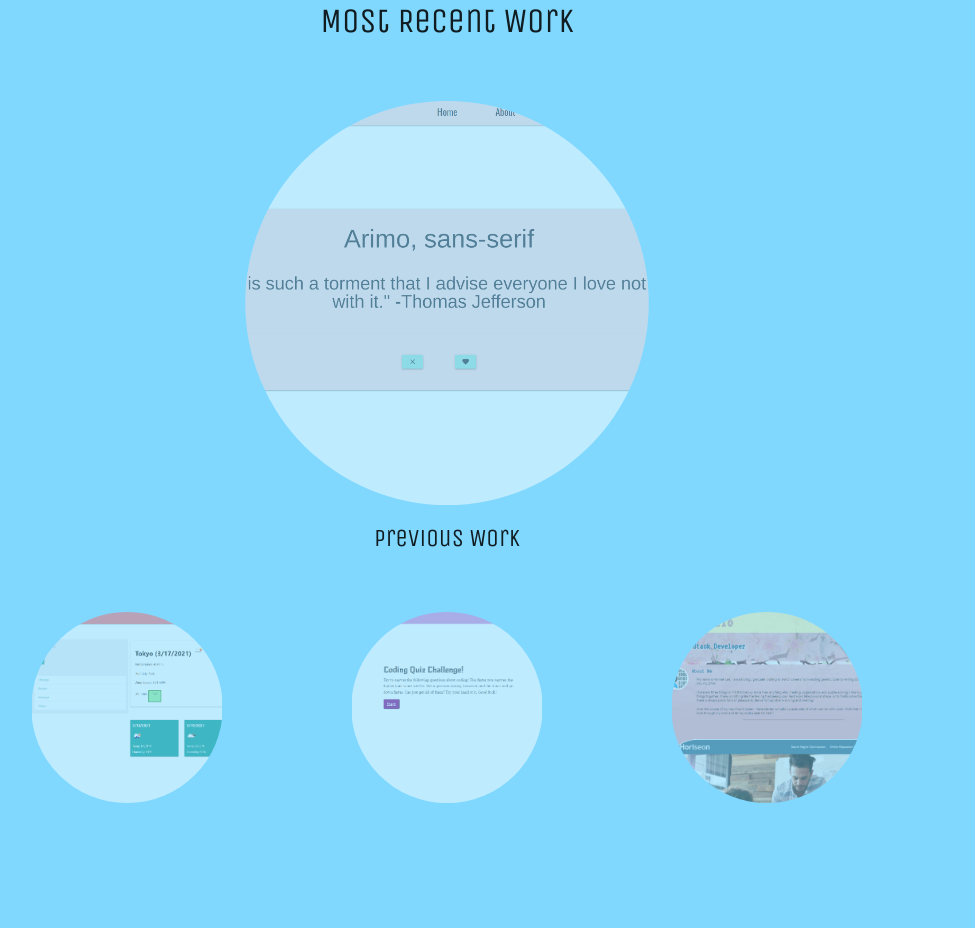
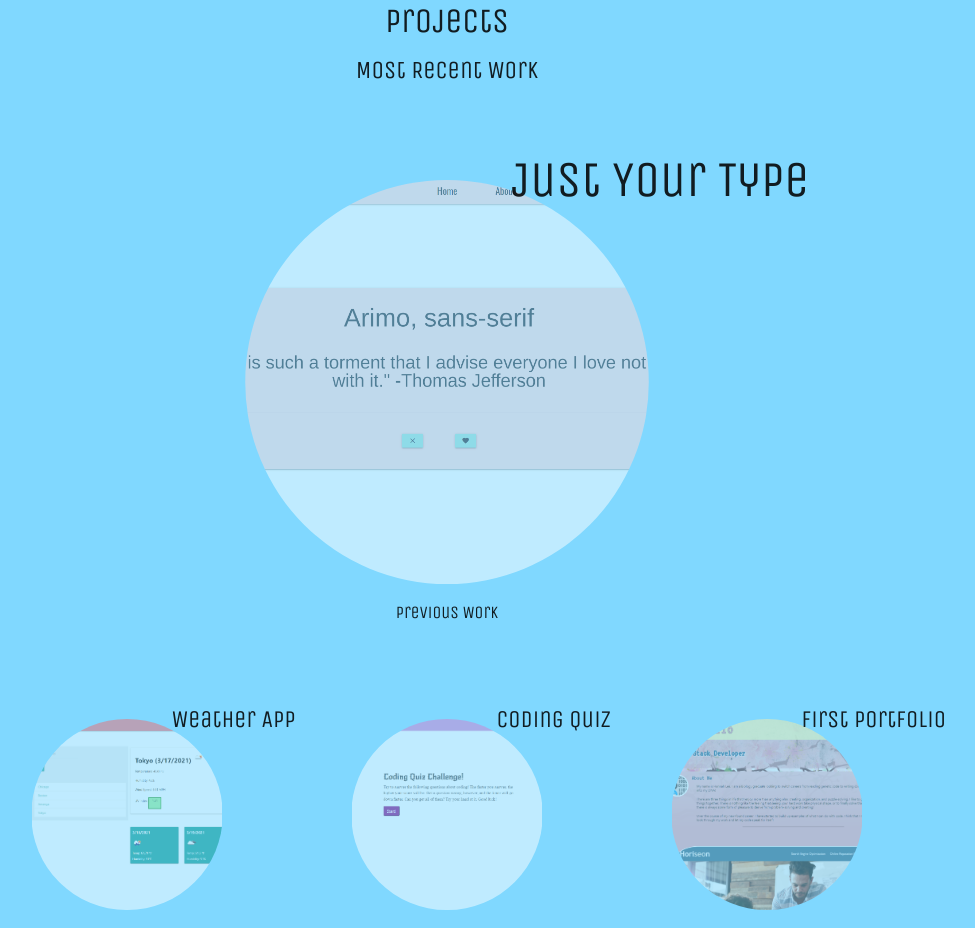
Before and after one commit to hanlee-311/hannah-lee-portfolio-3, a plain HTML site: page index.html in a window 1280 px wide. Shown: the part 1619-2547 px from the top of the page, without its empty margins (193-1168 px from the left). Drawn offline with nearby package versions, Linux system fonts and the light colour scheme.

Commit message:
'started work on titles over work cards

```diff
--- a/assets/style.css
+++ b/assets/style.css
@@ -2,7 +2,7 @@ body {
     background-color: #e1f5fe;
 }
 
-h1, h2, h3, h4, h5 {
+h1, h2, h3, h4, h5, h6 {
     font-family: 'Unica One', cursive;
 }
 
@@ -73,6 +73,9 @@ p {
 /* My work Styling */
 .past-work-container {
     margin-top: 4em;
+    position: relative;
+    font-family: 'Unica One', cursive;
+    font-size:x-large;
 }
 
 .past-work {
@@ -82,6 +85,34 @@ p {
 .past-work:hover {
     opacity: 1;
     transition: 0.3s;
+}
+
+.work-title {
+    position: absolute;
+}
+
+#one {
+    top: 60%;
+    transform: translate(-50%, -50%);
+    font-size: 50px;
+}
+
+#two {
+
+    z-index: 1;
+    transform: translate(-50%, -50%);
+}
+
+#three {
+
+    z-index: 1;
+    transform: translate(-50%, -50%);
+}
+
+#four {
+
+    z-index: 1;
+    transform: translate(-50%, -50%);
 }
 
 .line:before {
--- a/index.html
+++ b/index.html
@@ -81,22 +81,27 @@
     </div>
 
     <div id="my-work" class="parallax-container section-2 line light-blue accent-1">
+      <h4 class="center-align">Projects</h4>
       <div class="row">
-        <h4 class="center-align">Most Recent Work</h4>
+        <h5 class="center-align">Most Recent Work</h5>
         <div class="past-work-container">
           <a href="https://hanlee-311.github.io/Just-Your-Type/" target="_blank" rel="noopener noreferrer"><img class="col s4 offset-s4 past-work responsive-img circle" src="./assets/images/JYTHome.png" alt="just-your-type-app"></a>
+          <span id="one" class="work-title">Just Your Type</span>
         </div>
       </div>
       <div class="row">
-        <h5 class="center-align">Previous Work</h5>
+        <h6 class="center-align">Previous Work</h6>
         <div class="past-work-container">
-          <a class="carousel-item" href="https://hanlee-311.github.io/weather_app/" target="_blank" rel="noopener noreferrer"><img class="col s2 offset-s2 past-work responsive-img circle" src="./assets/images/weather-app.png" alt="weather-app"></a>
+          <a href="https://hanlee-311.github.io/weather_app/" target="_blank" rel="noopener noreferrer"><img class="col s2 offset-s2 past-work responsive-img circle" src="./assets/images/weather-app.png" alt="weather-app"></a>
+          <span id=two class="work-title">Weather App</span>
         </div>
         <div class="past-work-container">
-          <a class="carousel-item" href="https://hanlee-311.github.io/code-quiz/" target="_blank" rel="noopener noreferrer"><img class="col s2 offset-s1 past-work responsive-img circle" src="./assets/images/coding-quiz-page.png" alt="coding-quiz-app"></a>
+          <a href="https://hanlee-311.github.io/code-quiz/" target="_blank" rel="noopener noreferrer"><img class="col s2 offset-s1 past-work responsive-img circle" src="./assets/images/coding-quiz-page.png" alt="coding-quiz-app"></a>
+          <span id="three" class="work-title">Coding Quiz</span>
         </div>
         <div class="past-work-container">
-          <a class="carousel-item" href="https://hanlee-311.github.io/hannah-lee-portfolio-2/" target="_blank" rel="noopener noreferrer"><img class="col s2 offset-s1 past-work responsive-img circle" src="./assets/images/portfolio-1.png" alt="first-portfolio"></a>
+          <a href="https://hanlee-311.github.io/hannah-lee-portfolio-2/" target="_blank" rel="noopener noreferrer"><img class="col s2 offset-s1 past-work responsive-img circle" src="./assets/images/portfolio-1.png" alt="first-portfolio"></a>
+          <span id="four" class="work-title">First Portfolio</span>
         </div>
       </div>
     </div>
```
